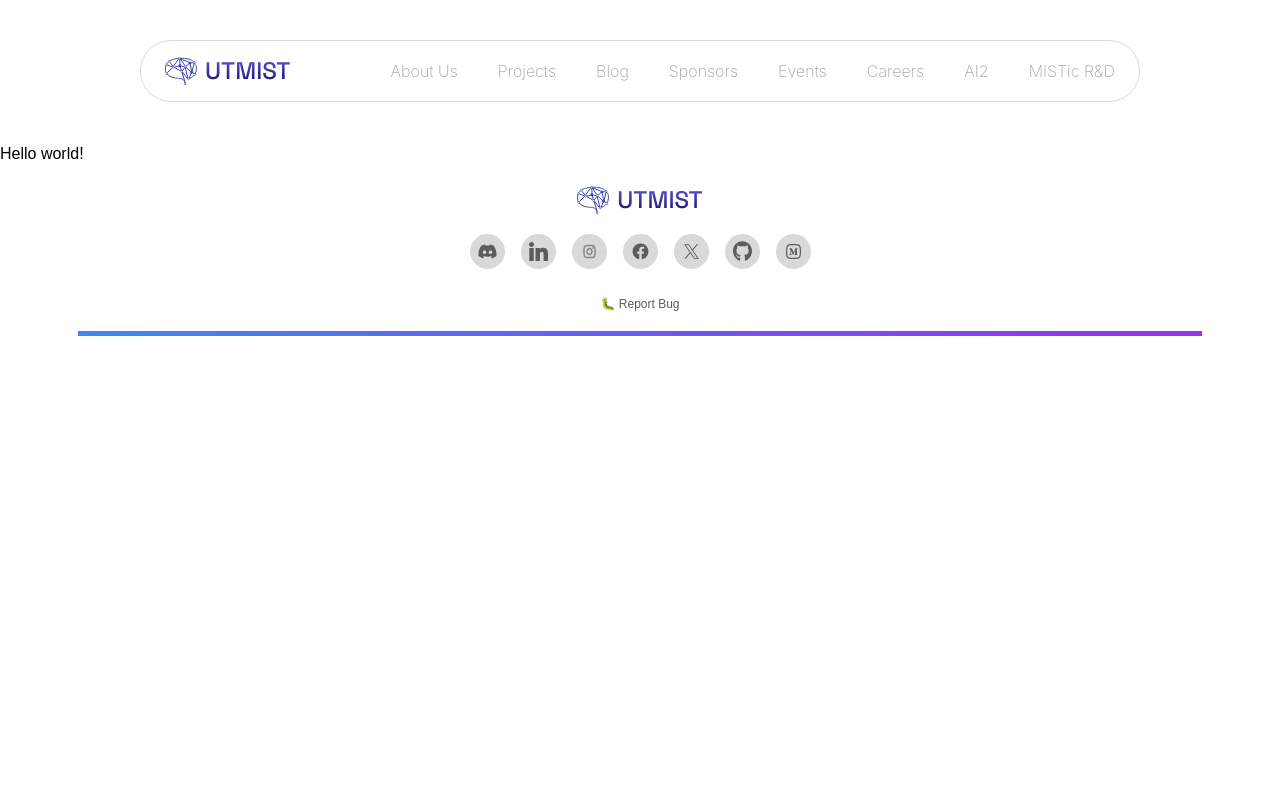
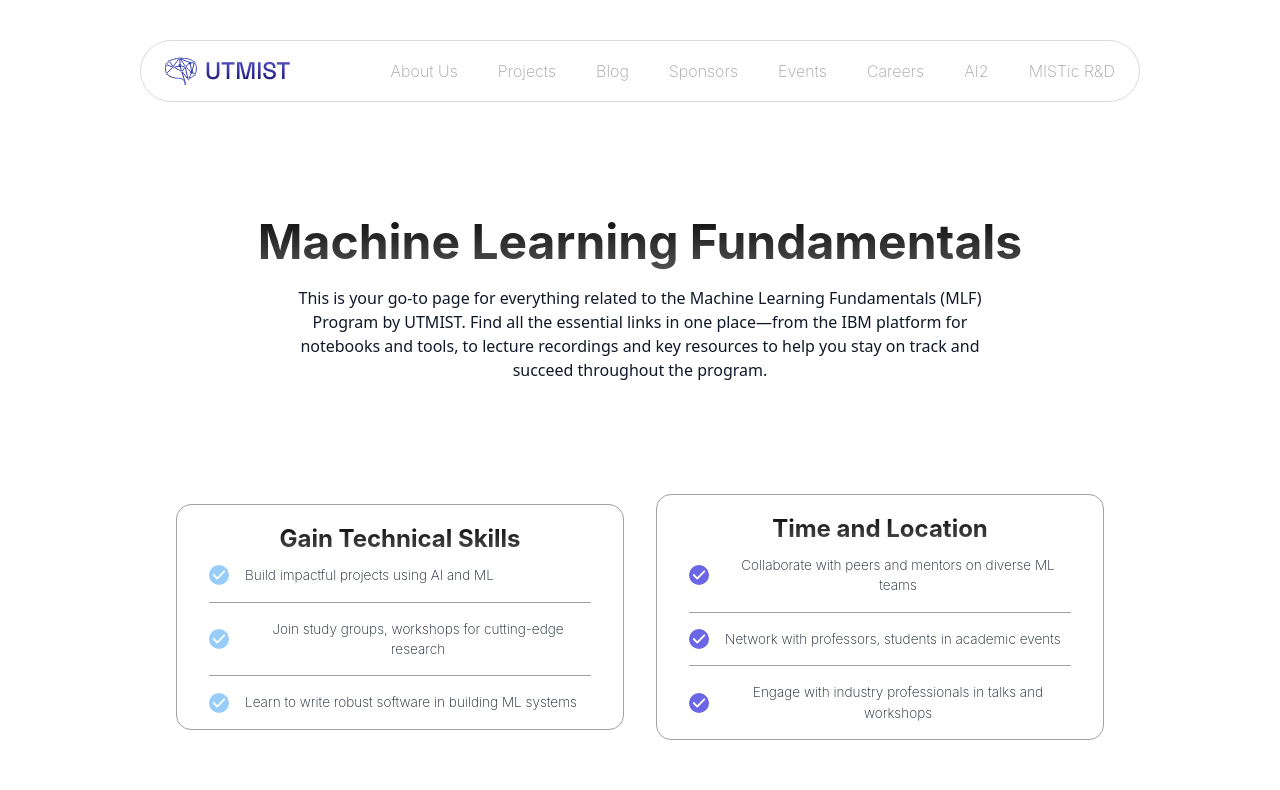
Before and after one commit to UTMIST/UTMIST, a Next.js app in the folder client/: page /ml-fundamentals in a window 1280 px wide. Shown: the top 790 px of the page. Built offline with nearby package versions, Linux system fonts and the light colour scheme.

Commit message:
feat: initialized hero section for machine learning fundamentals page

```diff
--- a/client/src/app/ml-fundamentals/page.tsx
+++ b/client/src/app/ml-fundamentals/page.tsx
@@ -1,5 +1,91 @@
+import "@/styles/careers.css"
+// import positionsData from "@/assets/careers.json"
+import Image from "next/image"
+import blueTick from "@/assets/icons/blue-tick-icon.svg";
+import darkBlueTick from "@/assets/icons/dark-blue-tick-icon.svg";
+import HeroSection from "@/components/heroSection";
+// import {Positions} from "@/types/careers";
+
 export default function MachineLearningFundamentals() {
-    return (
-        <div>Hello world!</div>
-    )
-}
+
+    return <main>
+      <HeroSection title="Machine Learning Fundamentals" subtitle="This is your go-to page for everything related to the Machine Learning Fundamentals (MLF) Program by UTMIST. Find all the essential links in one place—from the IBM platform for notebooks and tools, to lecture recordings and key resources to help you stay on track and succeed throughout the program." />
+        <div className="career-section">
+            <div className="career-card">
+                <h2 className="career-card-title">Gain Technical Skills</h2>
+                <div className="career-card-row">
+                <Image
+                src={blueTick}
+                alt={"Blue Tick Icon"}
+                width={20}
+                height={20}
+                objectFit="cover"/>
+                <p className="career-card-description">
+                Build impactful projects using AI and ML
+                </p>
+                </div>
+                <div className="career-card-line" />
+                <div className="career-card-row">
+                <Image
+                src={blueTick}
+                alt={"Blue Tick Icon"}
+                width={20}
+                height={20}
+                objectFit="cover"/>
+                <p className="career-card-description">
+                Join study groups, workshops for cutting-edge research
+                </p>
+                </div>
+                <div className="career-card-line" />
+                <div className="career-card-row">
+                <Image
+                src={blueTick}
+                alt={"Blue Tick Icon"}
+                width={20}
+                height={20}
+                objectFit="cover"/>
+                <p className="career-card-description">
+                Learn to write robust software in building ML systems
+                </p>
+                </div>
+            </div>
+            <div className="career-card">
+                <h2 className="career-card-title">Time and Location</h2>
+                <div className="career-card-row">
+                <Image
+                src={darkBlueTick}
+                alt={"Blue Tick Icon"}
+                width={20}
+                height={20}
+                objectFit="cover"/>
+                <p className="career-card-description">
+                Collaborate with peers and mentors on diverse ML teams
+                </p>
+                </div>
+                <div className="career-card-line" />
+                <div className="career-card-row">
+                <Image
+                src={darkBlueTick}
+                alt={"Blue Tick Icon"}
+                width={20}
+                height={20}
+                objectFit="cover"/>
+                <p className="career-card-description">
+                Network with professors, students in academic events
+                </p>
+                </div>
+                <div className="career-card-line" />
+                <div className="career-card-row">
+                <Image
+                src={darkBlueTick}
+                alt={"Blue Tick Icon"}
+                width={20}
+                height={20}
+                objectFit="cover"/>
+                <p className="career-card-description">
+                Engage with industry professionals in talks and workshops                </p>
+                </div>
+            </div>
+        </div>
+    </main>
+  }
```
